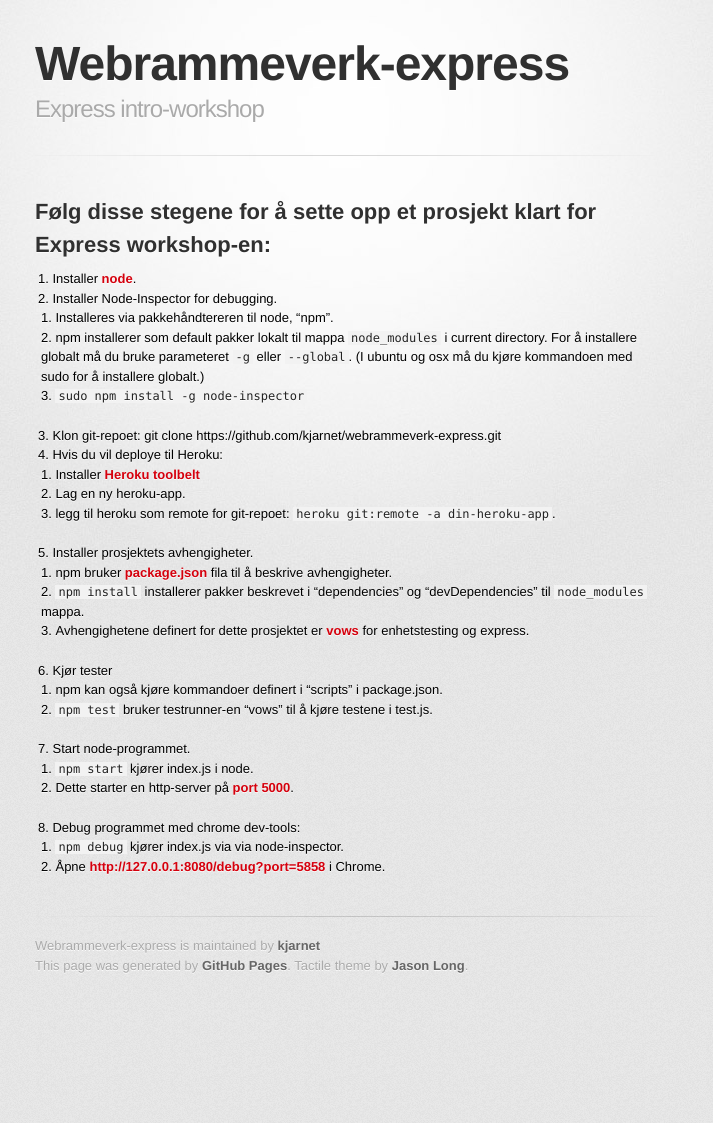
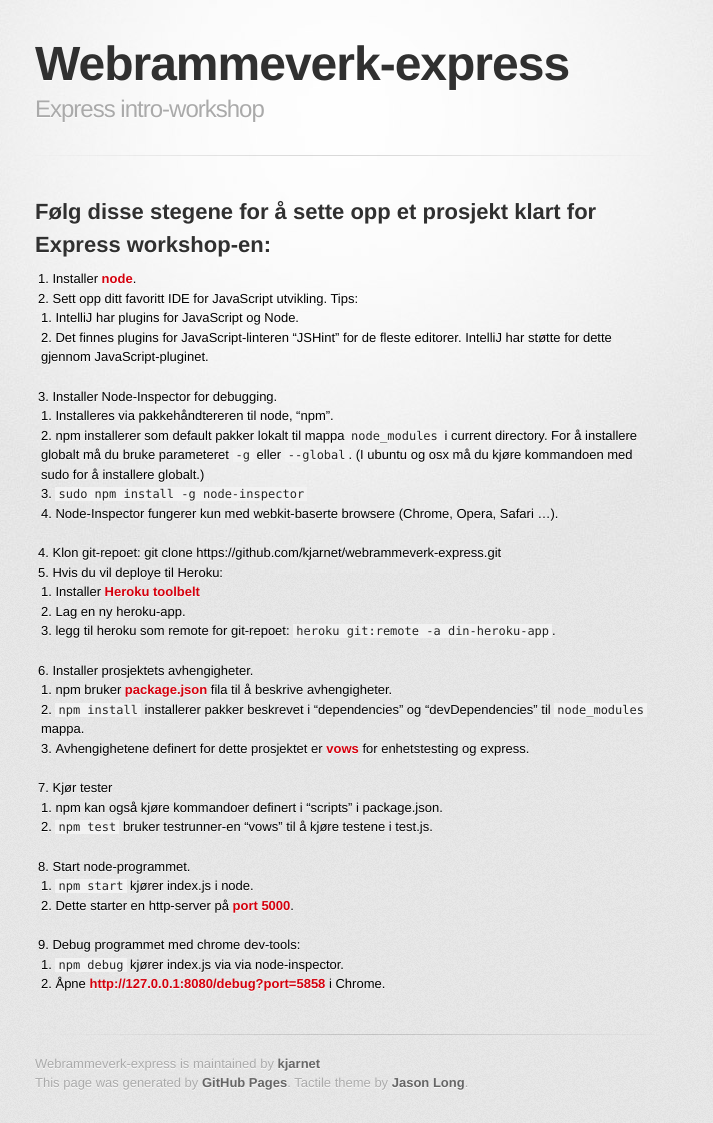
Before and after one commit to kjarnet/webrammeverk-express, a Jekyll site: the page built from index.md, in a window 1280 px wide. Shown: the whole page, without its empty margins (295-1008 px from the left). Built offline with Jekyll 4.4.1, drawn with Linux system fonts in a browser that asks for light colours; some web fonts are replaced; before the commit the page ends 1005 px from its top, so only the background shows below that.

Commit message:
Updated info on IDE setup.

```diff
--- a/index.md
+++ b/index.md
@@ -4,13 +4,18 @@
 
 ## Følg disse stegene for å sette opp et prosjekt klart for Express workshop-en:
 
-1. Installer [node](http://nodejs.org).
+0. Installer [node](http://nodejs.org).
+1. Sett opp ditt favoritt IDE for JavaScript utvikling. Tips:
+    * IntelliJ har plugins for JavaScript og Node.
+    * Det finnes plugins for JavaScript-linteren "JSHint" for de fleste editorer.
+    IntelliJ har støtte for dette gjennom JavaScript-pluginet.
 2. Installer Node-Inspector for debugging.
     * Installeres via pakkehåndtereren til node, "npm".
     * npm installerer som default pakker lokalt til mappa `node_modules` i current directory.
     For å installere globalt må du bruke parameteret `-g` eller `--global`.
     (I ubuntu og osx må du kjøre kommandoen med sudo for å installere globalt.)
     * `sudo npm install -g node-inspector`
+    * Node-Inspector fungerer kun med webkit-baserte browsere (Chrome, Opera, Safari ...).
 3. Klon git-repoet: git clone https://github.com/kjarnet/webrammeverk-express.git
 4. Hvis du vil deploye til Heroku:
     * Installer [Heroku toolbelt](https://devcenter.heroku.com/articles/getting-started-with-nodejs#set-up)
```
